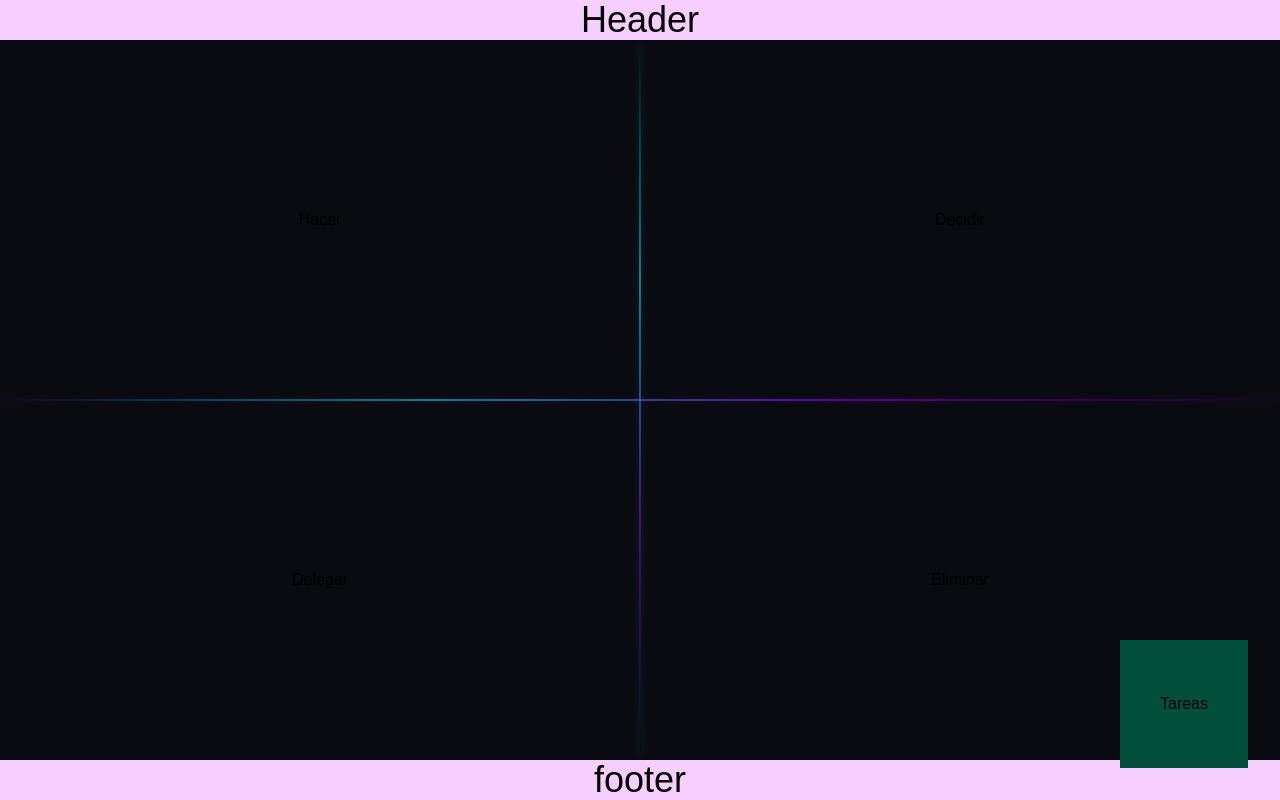
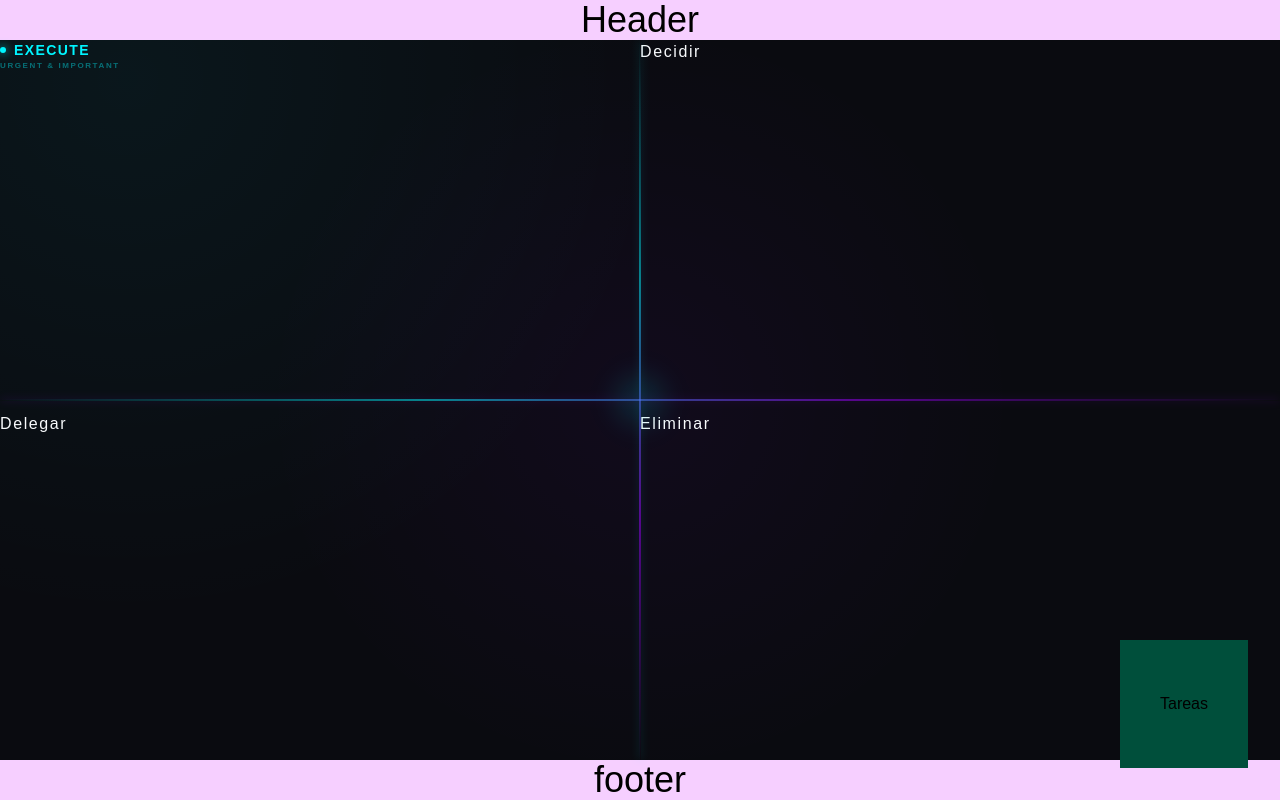
Before and after one commit to Merigaz/prototype-task-app, a Next.js app: page / in a window 1280 px wide. Built offline with nearby package versions, Linux system fonts and the light colour scheme.

Commit message:
uninstalling pragmatic dnd, too much for this project going for dnd kit react, adding styles to title quadrant in the matrix

```diff
--- a/app/components/EisenhowerMatrix.tsx
+++ b/app/components/EisenhowerMatrix.tsx
@@ -3,18 +3,21 @@ export default function EisenhowerMatrix() {
     <div className="grid grid-cols-2 min-h-full relative">
       <div className="matrix-v-line"></div>
       <div className="matrix-h-line"></div>
-      <section className=" text-black flex justify-center items-center">
-        Hacer
+      <div className="intersection-glow"></div>
+      <section className="quadrant-matrix">
+        <div className="flex flex-col mb-4">
+          <h4 className="text-sm font-black text-luminous-cyan flex items-center gap-2 uppercase tracking-widest font-display">
+            <span className="size-1.5 rounded-full bg-luminous-cyan shadow-[0_0_10px_#00F5FF]"></span>
+            EXECUTE
+          </h4>
+          <span className="text-[8px] font-black text-luminous-cyan/40 uppercase tracking-[0.2em]">
+            Urgent &amp; Important
+          </span>
+        </div>
       </section>
-      <section className=" text-black flex justify-center items-center">
-        Decidir
-      </section>
-      <section className=" text-black flex justify-center items-center">
-        Delegar
-      </section>
-      <section className=" text-black flex justify-center items-center">
-        Eliminar
-      </section>
+      <section className="quadrant-matrix">Decidir</section>
+      <section className="quadrant-matrix">Delegar</section>
+      <section className="quadrant-matrix">Eliminar</section>
     </div>
   );
 }
--- a/app/styles/components.css
+++ b/app/styles/components.css
@@ -1,8 +1,8 @@
 @import "tailwindcss";
 
 @layer components {
-  .btn-secondary {
-    @apply bg-gray-500 text-white p-4 rounded hover:bg-gray-600;
+  .quadrant-matrix {
+    @apply text-cool-white flex justify-start items-start tracking-widest;
   }
 }
 
@@ -40,3 +40,18 @@
   transform: translateY(-50%);
   z-index: 10;
 }
+.intersection-glow {
+  position: absolute;
+  top: 50%;
+  left: 50%;
+  transform: translate(-50%, -50%);
+  width: 80px;
+  height: 80px;
+  background: radial-gradient(
+    circle,
+    rgba(0, 245, 255, 0.15) 0%,
+    transparent 70%
+  );
+  z-index: 5;
+  filter: blur(10px);
+}
--- a/app/styles/globals.css
+++ b/app/styles/globals.css
@@ -6,6 +6,9 @@
   --color-luminous-cyan: #00f5ff;
   --color-luminous-violet: #9d00ff;
   --color-cool-white: #f8fafc;
+  --color-deep-magenta: #ff00ff;
+  --color-soft-teal: #2dd4bf;
+  --color-light-gold: #d0bb95;
 }
 
 body {
@@ -17,4 +20,15 @@ body {
   margin: 0;
   padding: 0;
   background-color: #0a0b10;
+  background-image:
+    radial-gradient(
+      circle at 50% 50%,
+      rgba(157, 0, 255, 0.05) 0%,
+      transparent 50%
+    ),
+    radial-gradient(
+      circle at 10% 10%,
+      rgba(0, 245, 255, 0.05) 0%,
+      transparent 40%
+    );
 }
--- a/package.json
+++ b/package.json
@@ -9,8 +9,8 @@
     "lint": "eslint"
   },
   "dependencies": {
-    "@atlaskit/pragmatic-drag-and-drop": "^1.7.7",
-    "next": "16.0.10",
+    "@dnd-kit/core": "^6.3.1",
+    "next": "^16.1.6",
     "react": "19.2.0",
     "react-dom": "19.2.0"
   },
```
Also changed, not shown: 1 other file (tests, documents, lock files or other folders).
